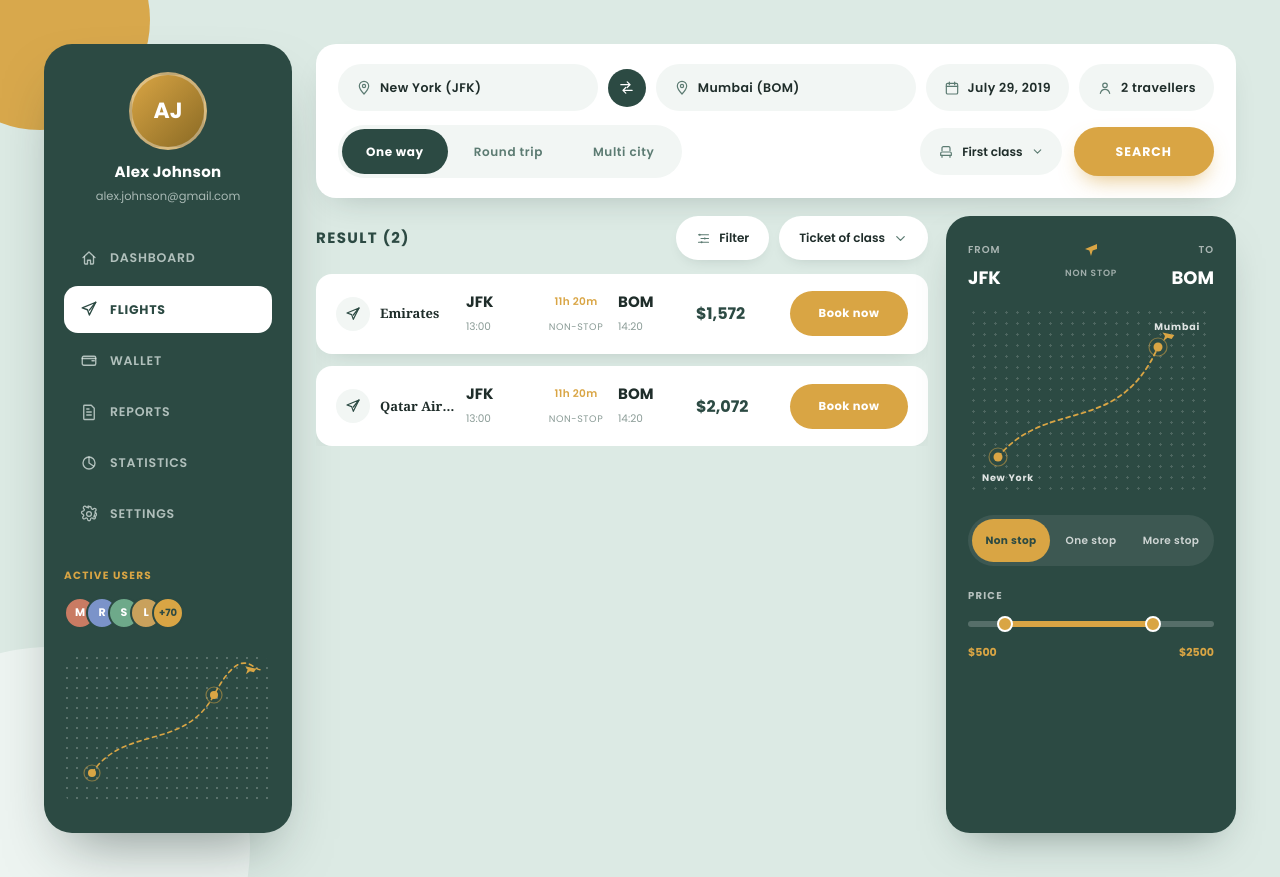
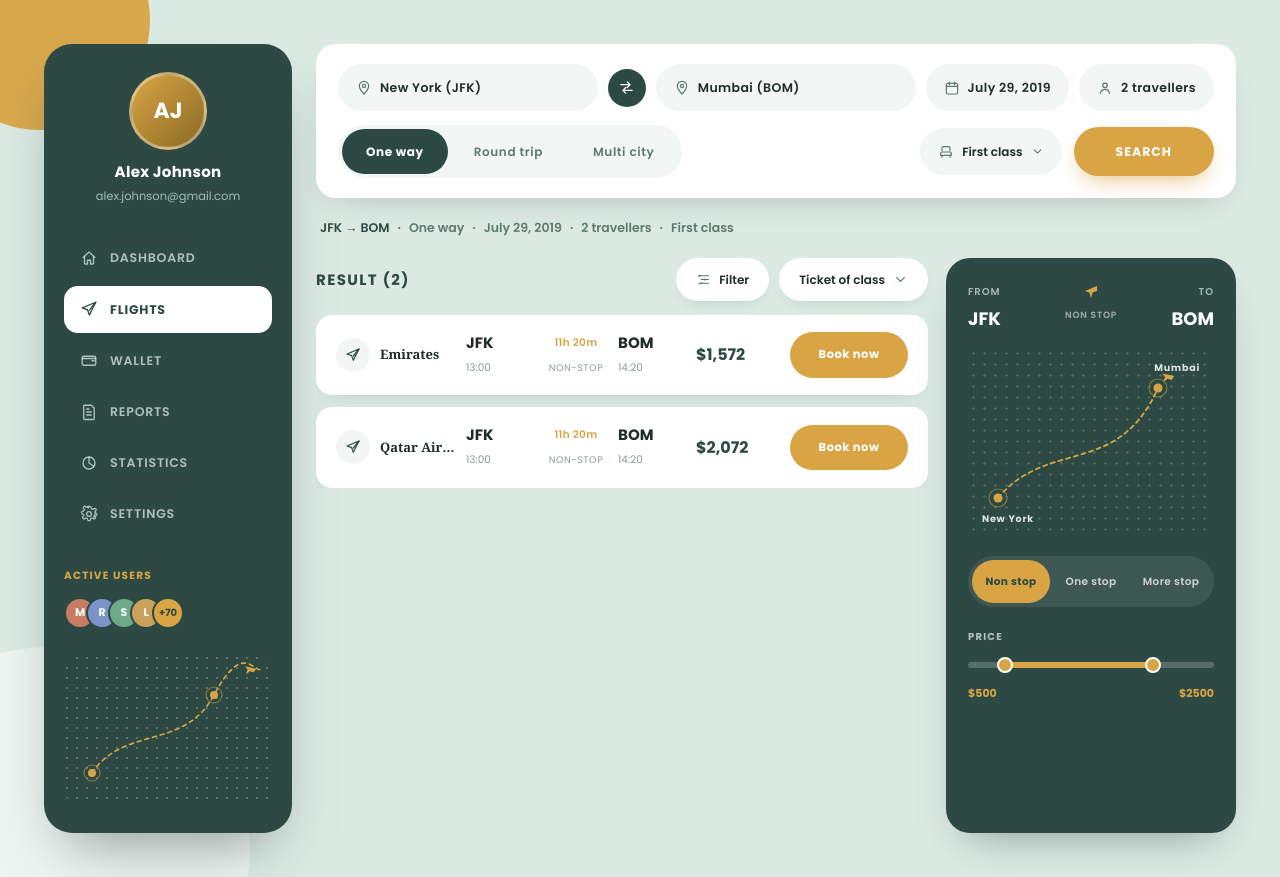
Before and after one commit to hananessam/flight-booking-reactjs, a React (Vite) app: page / in a window 1280 px wide. Built offline with nearby package versions, Linux system fonts and the light colour scheme.

Commit message:
feat(flight-search): enhance flight search functionality with summary and improved filtering

```diff
--- a/src/components/flight-dashboard/DetailPanel.tsx
+++ b/src/components/flight-dashboard/DetailPanel.tsx
@@ -1,4 +1,4 @@
-import type { StopFilter } from './types'
+import type { CityOption, StopFilter } from './types'
 import { PlaneMarkerIcon } from './icons'
 import styles from './DetailPanel.module.css'
 
@@ -11,11 +11,13 @@ const STOP_FILTERS: { id: StopFilter; label: string }[] = [
 const PRICE_RANGE = { min: 500, max: 2500 }
 
 interface DetailPanelProps {
+  readonly origin: CityOption
+  readonly destination: CityOption
   readonly stopFilter: StopFilter
   readonly onStopFilterChange: (filter: StopFilter) => void
 }
 
-export function DetailPanel({ stopFilter, onStopFilterChange }: DetailPanelProps) {
+export function DetailPanel({ origin, destination, stopFilter, onStopFilterChange }: DetailPanelProps) {
   const activeLabel = STOP_FILTERS.find((filter) => filter.id === stopFilter)?.label
 
   return (
@@ -23,7 +25,7 @@ export function DetailPanel({ stopFilter, onStopFilterChange }: DetailPanelProps
       <div className={styles.route}>
         <div className={styles.routeEndpoint}>
           <span className={styles.routeLabel}>From</span>
-          <span className={styles.routeCode}>JFK</span>
+          <span className={styles.routeCode}>{origin.code}</span>
         </div>
         <div className={styles.routeMid} aria-hidden="true">
           <PlaneMarkerIcon className={styles.routeMidIcon} />
@@ -31,7 +33,7 @@ export function DetailPanel({ stopFilter, onStopFilterChange }: DetailPanelProps
         </div>
         <div className={`${styles.routeEndpoint} ${styles.routeEndpointEnd}`}>
           <span className={styles.routeLabel}>To</span>
-          <span className={styles.routeCode}>BOM</span>
+          <span className={styles.routeCode}>{destination.code}</span>
         </div>
       </div>
 
@@ -44,8 +46,8 @@ export function DetailPanel({ stopFilter, onStopFilterChange }: DetailPanelProps
           <circle className={styles.mapRing} cx="190" cy="40" r="9" />
         </svg>
         <PlaneMarkerIcon className={styles.mapPlane} />
-        <span className={`${styles.mapCity} ${styles.mapCityFrom}`}>New York</span>
-        <span className={`${styles.mapCity} ${styles.mapCityTo}`}>Mumbai</span>
+        <span className={`${styles.mapCity} ${styles.mapCityFrom}`}>{origin.city}</span>
+        <span className={`${styles.mapCity} ${styles.mapCityTo}`}>{destination.city}</span>
       </div>
 
       <fieldset className={styles.stopFilters}>
--- a/src/components/flight-dashboard/FlightDashboard.tsx
+++ b/src/components/flight-dashboard/FlightDashboard.tsx
@@ -1,18 +1,30 @@
 import { useMemo, useState } from 'react'
-import { FLIGHTS } from './data'
-import type { StopFilter } from './types'
+import { DEFAULT_SEARCH, FLIGHTS } from './data'
+import type { SearchCriteria, StopFilter } from './types'
+import { isSameDay } from './date'
 import { Sidebar } from './Sidebar'
 import { SearchPanel } from './SearchPanel'
+import { SearchSummary } from './SearchSummary'
 import { FlightResults } from './FlightResults'
 import { DetailPanel } from './DetailPanel'
 import styles from './FlightDashboard.module.css'
 
 export function FlightDashboard() {
+  const [search, setSearch] = useState<SearchCriteria>(DEFAULT_SEARCH)
   const [stopFilter, setStopFilter] = useState<StopFilter>('non-stop')
 
   const filteredFlights = useMemo(
-    () => FLIGHTS.filter((flight) => flight.stops === stopFilter),
-    [stopFilter],
+    () =>
+      FLIGHTS.filter(
+        (flight) =>
+          flight.from === search.origin.code &&
+          flight.to === search.destination.code &&
+          flight.stops === stopFilter &&
+          isSameDay(flight.date, search.departureDate) &&
+          flight.availableClasses.includes(search.seatClass.id) &&
+          flight.seatsAvailable >= search.travellers,
+      ),
+    [search, stopFilter],
   )
 
   return (
@@ -23,11 +35,18 @@ export function FlightDashboard() {
       <Sidebar />
 
       <main className={styles.main}>
-        <SearchPanel />
+        <SearchPanel onSearch={setSearch} />
+
+        <SearchSummary search={search} />
 
         <div className={styles.resultsRow}>
           <FlightResults flights={filteredFlights} />
-          <DetailPanel stopFilter={stopFilter} onStopFilterChange={setStopFilter} />
+          <DetailPanel
+            origin={search.origin}
+            destination={search.destination}
+            stopFilter={stopFilter}
+            onStopFilterChange={setStopFilter}
+          />
         </div>
       </main>
     </div>
--- a/src/components/flight-dashboard/FlightResults.tsx
+++ b/src/components/flight-dashboard/FlightResults.tsx
@@ -33,7 +33,7 @@ export function FlightResults({ flights }: FlightResultsProps) {
           ))}
         </ul>
       ) : (
-        <p className={styles.empty}>No flights match this filter.</p>
+        <p className={styles.empty}>No flights match your search.</p>
       )}
     </section>
   )
--- a/src/components/flight-dashboard/SearchPanel.tsx
+++ b/src/components/flight-dashboard/SearchPanel.tsx
@@ -1,5 +1,5 @@
-import { useState } from 'react'
-import type { CityOption, FlightSegment, TripType } from './types'
+import { useState, type SubmitEvent } from 'react'
+import type { CityOption, FlightSegment, SearchCriteria, TripType } from './types'
 import {
   DEFAULT_DEPARTURE_DATE,
   DEFAULT_DESTINATION,
@@ -7,6 +7,7 @@ import {
   DEFAULT_RETURN_DATE,
   DEFAULT_SEAT_CLASS,
   DEFAULT_SEGMENTS,
+  TRIP_TYPES,
   createEmptySegment,
 } from './data'
 import { PlusIcon, SwapIcon } from './icons'
@@ -18,16 +19,14 @@ import { FlightSegmentRow } from './FlightSegmentRow'
 import fieldStyles from './fields.module.css'
 import styles from './SearchPanel.module.css'
 
-const TRIP_TYPES: { id: TripType; label: string }[] = [
-  { id: 'one-way', label: 'One way' },
-  { id: 'round-trip', label: 'Round trip' },
-  { id: 'multi-city', label: 'Multi city' },
-]
-
 const MIN_SEGMENTS = 2
 const MAX_SEGMENTS = 5
 
-export function SearchPanel() {
+interface SearchPanelProps {
+  readonly onSearch: (criteria: SearchCriteria) => void
+}
+
+export function SearchPanel({ onSearch }: SearchPanelProps) {
   const [tripType, setTripType] = useState<TripType>('one-way')
   const [origin, setOrigin] = useState<CityOption>(DEFAULT_ORIGIN)
   const [destination, setDestination] = useState<CityOption>(DEFAULT_DESTINATION)
@@ -54,8 +53,26 @@ export function SearchPanel() {
     setSegments((prev) => prev.map((segment) => (segment.id === updated.id ? updated : segment)))
   }
 
+  function handleSubmit(event: SubmitEvent) {
+    event.preventDefault()
+
+    const route = tripType === 'multi-city' ? segments[0] : { from: origin, to: destination }
+    if (!route.from || !route.to) return
+
+    onSearch({
+      tripType,
+      origin: route.from,
+      destination: route.to,
+      departureDate: tripType === 'multi-city' ? (segments[0].date ?? departureDate) : departureDate,
+      returnDate: tripType === 'round-trip' ? returnDate : null,
+      travellers,
+      seatClass,
+      segments: tripType === 'multi-city' ? segments : [],
+    })
+  }
+
   return (
-    <form className={styles.panel} onSubmit={(event) => event.preventDefault()}>
+    <form className={styles.panel} onSubmit={handleSubmit}>
       {tripType === 'multi-city' ? (
         <div className={styles.segments}>
           {segments.map((segment, index) => (
--- /dev/null
+++ b/src/components/flight-dashboard/SearchSummary.module.css
@@ -0,0 +1,21 @@
+.summary {
+  margin: 0;
+  padding: 0 4px;
+  font-size: 12.5px;
+  font-weight: 600;
+  color: var(--fd-muted);
+}
+
+.part {
+  white-space: nowrap;
+}
+
+.part:first-child {
+  color: var(--fd-green);
+}
+
+.dot {
+  display: inline-block;
+  margin: 0 8px;
+  color: var(--fd-muted);
+}
--- /dev/null
+++ b/src/components/flight-dashboard/SearchSummary.tsx
@@ -0,0 +1,42 @@
+import { TRIP_TYPES } from './data'
+import type { SearchCriteria } from './types'
+import { formatDisplayDate } from './date'
+import styles from './SearchSummary.module.css'
+
+interface SearchSummaryProps {
+  readonly search: SearchCriteria
+}
+
+export function SearchSummary({ search }: SearchSummaryProps) {
+  const tripLabel = TRIP_TYPES.find((trip) => trip.id === search.tripType)?.label ?? search.tripType
+
+  const dateLabel =
+    search.tripType === 'round-trip' && search.returnDate
+      ? `${formatDisplayDate(search.departureDate)} – ${formatDisplayDate(search.returnDate)}`
+      : formatDisplayDate(search.departureDate)
+
+  const extraLegs = search.tripType === 'multi-city' && search.segments.length > 1 ? search.segments.length - 1 : 0
+
+  const parts = [
+    `${search.origin.code} → ${search.destination.code}${extraLegs > 0 ? ` +${extraLegs} more` : ''}`,
+    tripLabel,
+    dateLabel,
+    `${search.travellers} ${search.travellers === 1 ? 'traveller' : 'travellers'}`,
+    search.seatClass.label,
+  ]
+
+  return (
+    <p className={styles.summary}>
+      {parts.map((part, index) => (
+        <span key={part} className={styles.part}>
+          {index > 0 && (
+            <span className={styles.dot} aria-hidden="true">
+              &middot;
+            </span>
+          )}
+          {part}
+        </span>
+      ))}
+    </p>
+  )
+}
--- a/src/components/flight-dashboard/data.ts
+++ b/src/components/flight-dashboard/data.ts
@@ -1,4 +1,13 @@
-import type { ActiveUser, CityOption, Flight, FlightSegment, NavItem, SeatClassOption } from './types'
+import type {
+  ActiveUser,
+  CityOption,
+  Flight,
+  FlightSegment,
+  NavItem,
+  SearchCriteria,
+  SeatClassOption,
+  TripType,
+} from './types'
 
 export const NAV_ITEMS: NavItem[] = [
   { id: 'dashboard', label: 'Dashboard' },
@@ -7,6 +16,12 @@ export const NAV_ITEMS: NavItem[] = [
   { id: 'reports', label: 'Reports' },
   { id: 'statistics', label: 'Statistics' },
   { id: 'settings', label: 'Settings' },
+]
+
+export const TRIP_TYPES: { id: TripType; label: string }[] = [
+  { id: 'one-way', label: 'One way' },
+  { id: 'round-trip', label: 'Round trip' },
+  { id: 'multi-city', label: 'Multi city' },
 ]
 
 export const ACTIVE_USERS: ActiveUser[] = [
@@ -45,6 +60,17 @@ export const DEFAULT_DESTINATION: CityOption = CITIES[1]
 export const DEFAULT_DEPARTURE_DATE = new Date(2019, 6, 29)
 export const DEFAULT_RETURN_DATE = new Date(2019, 7, 5)
 
+export const DEFAULT_SEARCH: SearchCriteria = {
+  tripType: 'one-way',
+  origin: DEFAULT_ORIGIN,
+  destination: DEFAULT_DESTINATION,
+  departureDate: DEFAULT_DEPARTURE_DATE,
+  returnDate: null,
+  travellers: 2,
+  seatClass: DEFAULT_SEAT_CLASS,
+  segments: [],
+}
+
 export const DEFAULT_SEGMENTS: FlightSegment[] = [
   { id: 'seg-1', from: DEFAULT_ORIGIN, to: DEFAULT_DESTINATION, date: DEFAULT_DEPARTURE_DATE },
   { id: 'seg-2', from: DEFAULT_DESTINATION, to: DEFAULT_ORIGIN, date: DEFAULT_RETURN_DATE },
@@ -59,6 +85,8 @@ export function createEmptySegment(): FlightSegment {
   }
 }
 
+const ALL_CLASSES: SeatClassOption['id'][] = ['economy', 'premium-economy', 'business', 'first-class']
+
 export const FLIGHTS: Flight[] = [
   {
     id: 'fl-1',
@@ -70,6 +98,9 @@ export const FLIGHTS: Flight[] = [
     duration: '11h 20m',
     stops: 'non-stop',
     price: 1572,
+    date: DEFAULT_DEPARTURE_DATE,
+    availableClasses: ALL_CLASSES,
+    seatsAvailable: 4,
   },
   {
     id: 'fl-2',
@@ -81,6 +112,9 @@ export const FLIGHTS: Flight[] = [
     duration: '11h 20m',
     stops: 'non-stop',
     price: 2072,
+    date: DEFAULT_DEPARTURE_DATE,
+    availableClasses: ALL_CLASSES,
+    seatsAvailable: 6,
   },
   {
     id: 'fl-3',
@@ -92,6 +126,9 @@ export const FLIGHTS: Flight[] = [
     duration: '14h 10m',
     stops: 'one-stop',
     price: 1288,
+    date: DEFAULT_DEPARTURE_DATE,
+    availableClasses: ['economy', 'premium-economy', 'business'],
+    seatsAvailable: 5,
   },
   {
     id: 'fl-4',
@@ -103,6 +140,9 @@ export const FLIGHTS: Flight[] = [
     duration: '14h 20m',
     stops: 'one-stop',
     price: 1345,
+    date: DEFAULT_DEPARTURE_DATE,
+    availableClasses: ALL_CLASSES,
+    seatsAvailable: 2,
   },
   {
     id: 'fl-5',
@@ -114,6 +154,9 @@ export const FLIGHTS: Flight[] = [
     duration: '20h 45m',
     stops: 'more-stops',
     price: 1042,
+    date: DEFAULT_DEPARTURE_DATE,
+    availableClasses: ['economy', 'premium-economy'],
+    seatsAvailable: 9,
   },
   {
     id: 'fl-6',
@@ -125,5 +168,8 @@ export const FLIGHTS: Flight[] = [
     duration: '22h 35m',
     stops: 'more-stops',
     price: 986,
+    date: DEFAULT_DEPARTURE_DATE,
+    availableClasses: ['economy'],
+    seatsAvailable: 9,
   },
 ]
```
Also changed, not shown: src/components/flight-dashboard/types.ts (+15 -0 lines).
